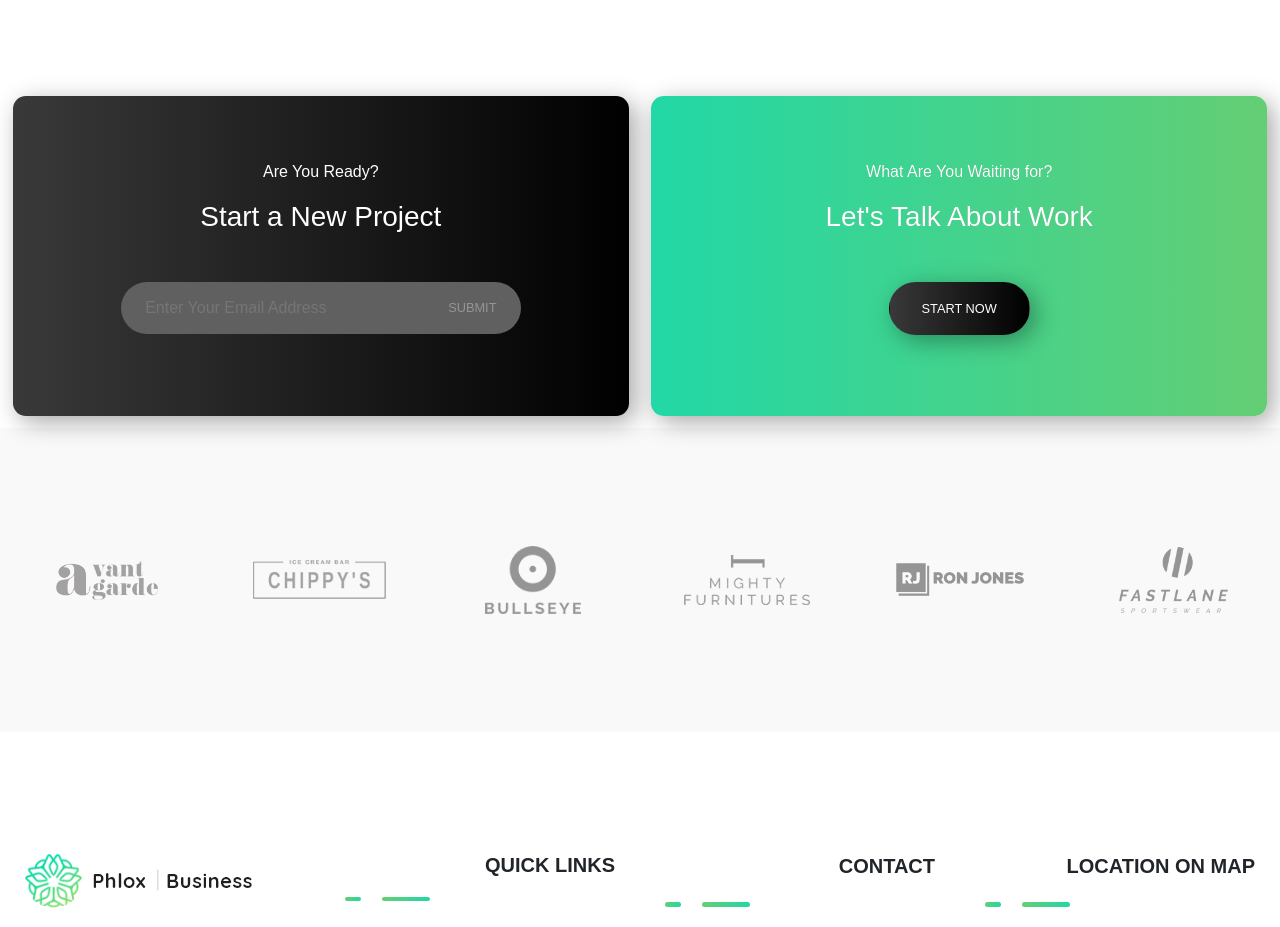
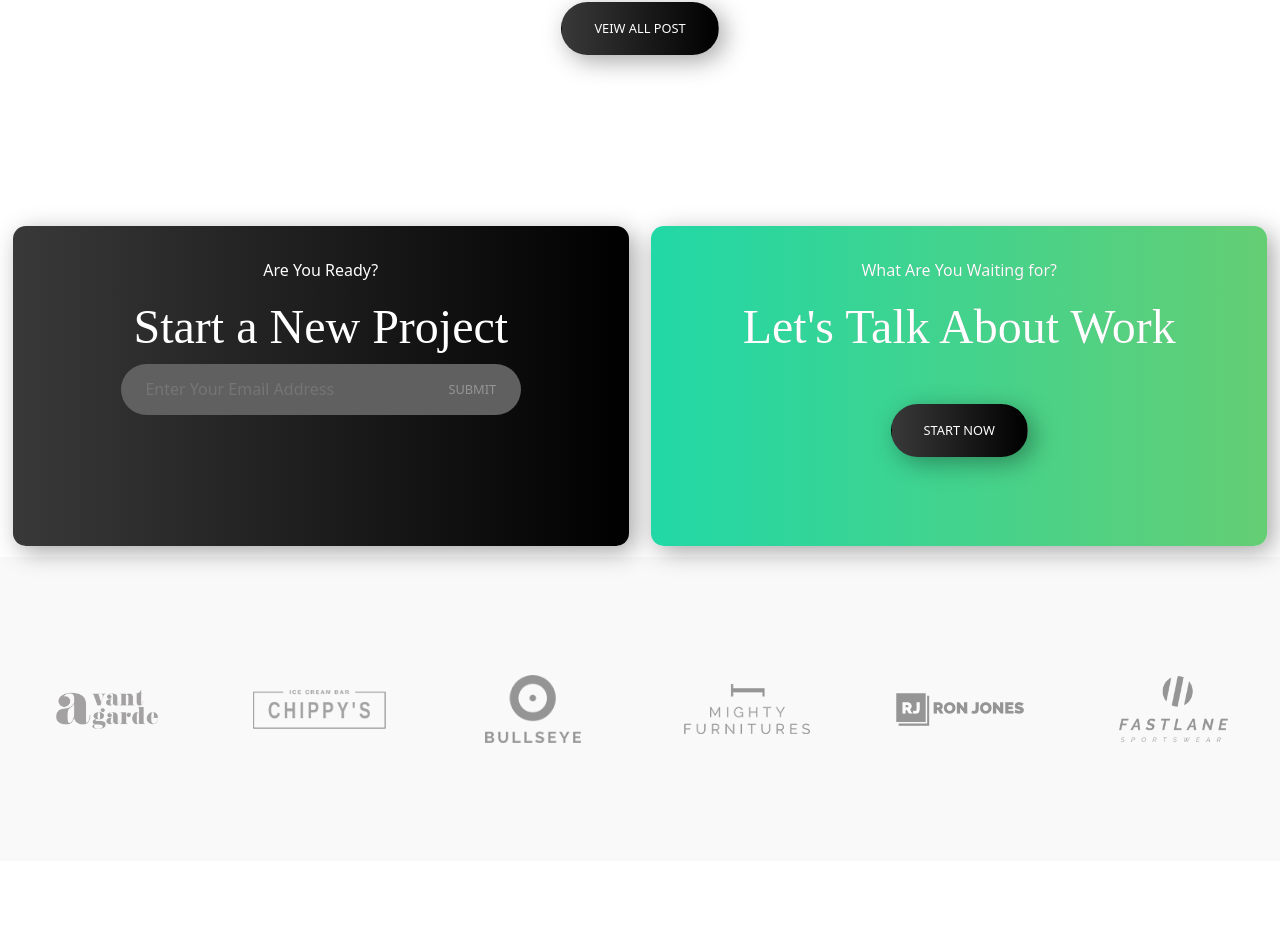
Before and after one commit to Fianda0/proj-html-vuejs, a Vue app: page / in a window 1280 px wide. Shown: the part 7077-8004 px from the top of the page. Built offline with nearby package versions, Linux system fonts and the light colour scheme.

Commit message:
cambiamento card nel footer

```diff
--- a/src/components/PageFooter.vue
+++ b/src/components/PageFooter.vue
@@ -58,16 +58,16 @@ export default {
         <!-- due carte -->
         <div class="col-12 centro padding-top ">
             <div class="card-center nero">
-                <p class="titolo1 text-center text-white">Are You Ready?</p>
-                <h3 class="titolo2 text-center text-white">Start a New Project</h3>
+                <p class="margin-t text-center text-white">{{ store.dueCarte[0].titolo }}</p>
+                <h2 class="margin-b text-center text-white">{{ store.dueCarte[0].titolone }}</h2>
                 <div class="input-group radius">
                     <input class="input-text" type="text" placeholder="Enter Your Email Address">
                     <button class="input-btn">SUBMIT</button>
                 </div>
             </div>
             <div class="card-center verde">
-                <p class="titolo1 text-center text-white">What Are You Waiting for?</p>
-                <h3 class="titolo2 text-center text-white">Let's Talk About Work</h3>
+                <p class="margin-t text-center text-white">{{ store.dueCarte[1].titolo }}</p>
+                <h2 class="margin-b text-center text-white">{{ store.dueCarte[1].titolone }}</h2>
                 <button type="button" class="btn nero btn-lg text-white mt-5">START NOW</button>
             </div>
         </div>
--- a/src/data/store.js
+++ b/src/data/store.js
@@ -120,6 +120,17 @@ const ilMioOggettone = {
             immagine: "cody-davis-253928-unsplash-1024x1024.jpg"
         },
 
+    ],
+    dueCarte: [
+        {
+            titolo: "Are You Ready?",
+            titolone: "Start a New Project"
+        },
+        {
+            titolo: "What Are You Waiting for?",
+            titolone: "Let's Talk About Work"
+        }
+
     ]
 
 };
--- a/src/style.css
+++ b/src/style.css
@@ -4,13 +4,10 @@
   margin: 0;
 }
 
-body {
-  font-family: Arial, Helvetica, sans-serif;
-}
-
 h2,
 h1 {
   font-family: Arial Rounded MT Bold;
+  font-size: 3rem;
 }
 
 .imgPerson1 {
```
